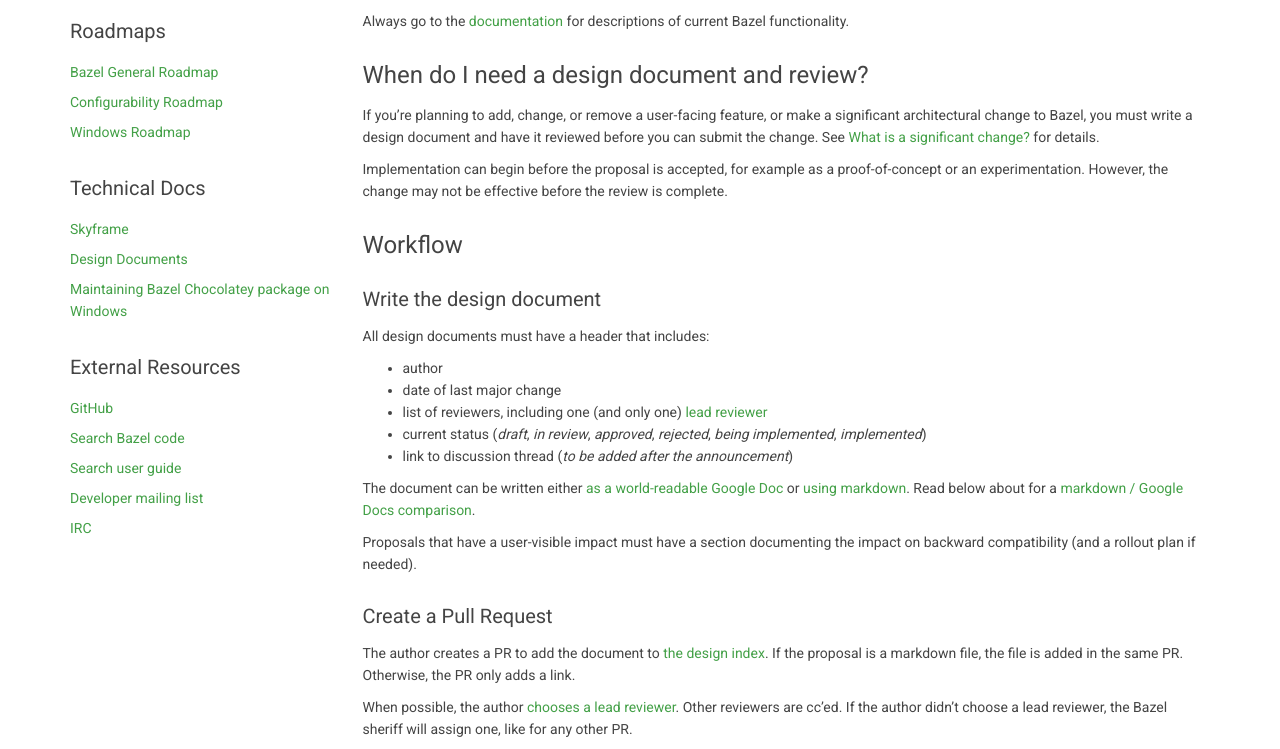
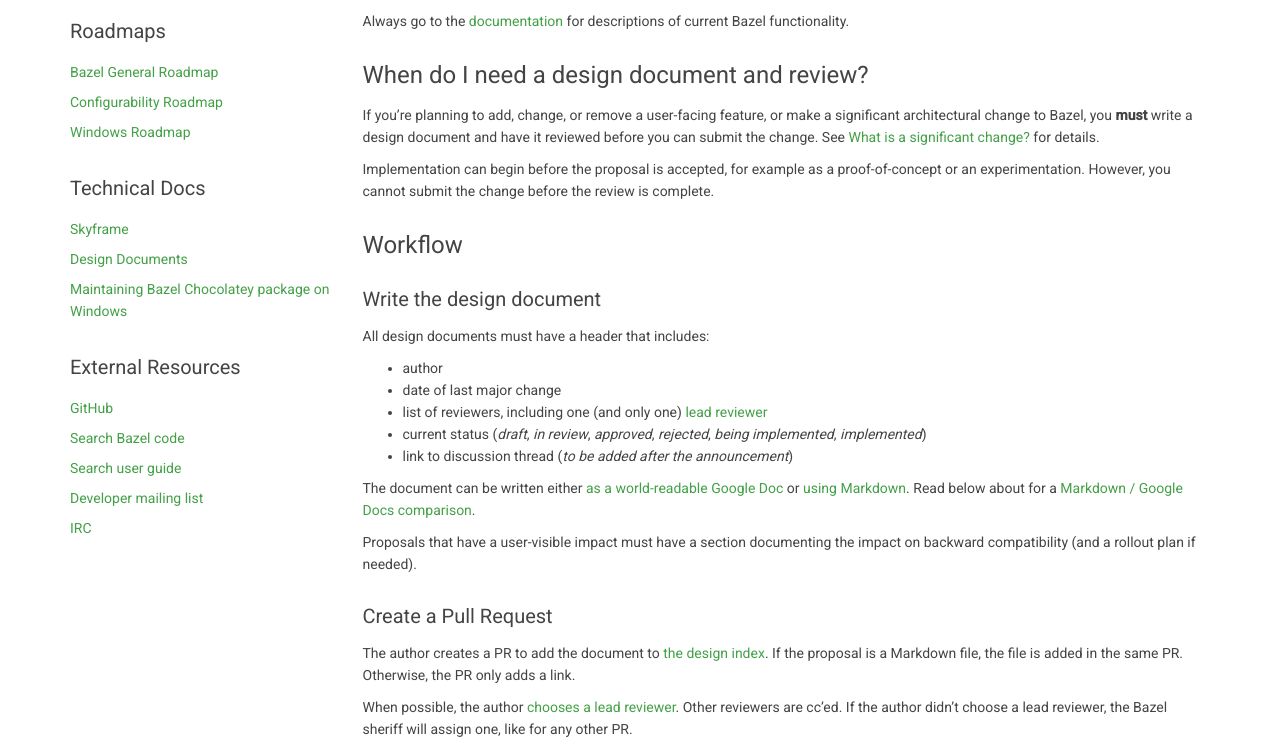
Before and after one commit to bazelbuild/bazel-website, a Jekyll site: the page built from designs/index.md, in a window 1280 px wide and 1400 px high. Shown: the part 332-1081 px from the top of the window. Built offline with Jekyll 4.4.1, drawn with Linux system fonts in a browser that asks for light colours; nearby versions of some CDN libraries; library files that are not in the unit come from our copies; Markdown is read by kramdown in place of the engine named in the settings; comment, search, counter and statistics services are not loaded; some of the changed text lies outside the part shown.

Commit message:
Update text after jin's code review

```diff
--- a/designs/index.md
+++ b/designs/index.md
@@ -18,12 +18,12 @@
 ## When do I need a design document and review?
 
 If you're planning to add, change, or remove a user-facing feature, or make a
-significant architectural change to Bazel, you must write a design document and
-have it reviewed before you can submit the change. See [What is a significant
-change?](#what-is-a-significant-change) for details.
+significant architectural change to Bazel, you **must** write a design document
+and have it reviewed before you can submit the change. See [What is a
+significant change?](#what-is-a-significant-change) for details.
 
 Implementation can begin before the proposal is accepted, for example as a
-proof-of-concept or an experimentation. However, the change may not be effective
+proof-of-concept or an experimentation. However, you cannot submit the change
 before the review is complete.
 
 
@@ -41,8 +41,8 @@
 *   link to discussion thread (_to be added after the announcement_)
 
 The document can be written either [as a world-readable Google Doc](#using-google-docs)
-or [using markdown](#using-markdown). Read below about for a
-[markdown / Google Docs comparison](#should-i-use-markdown-or-google-docs).
+or [using Markdown](#using-markdown). Read below about for a
+[Markdown / Google Docs comparison](#should-i-use-markdown-or-google-docs).
 
 Proposals that have a user-visible impact must have a section documenting the
 impact on backward compatibility (and a rollout plan if needed).
@@ -51,7 +51,7 @@
 ### Create a Pull Request
 
 The author creates a PR to add the document to [the design index](https://github.com/bazelbuild/proposals). If
-the proposal is a markdown file, the file is added in the same PR. Otherwise,
+the proposal is a Markdown file, the file is added in the same PR. Otherwise,
 the PR only adds a link.
 
 When possible, the author [chooses a lead reviewer](#how-to-choose-a-lead-reviewer).
@@ -99,7 +99,7 @@
 share their concerns.
 
 
-## Should I use markdown or Google Docs?
+## Should I use Markdown or Google Docs?
 
 Both are accepted. The author can decide what works best for them.
 
@@ -119,7 +119,7 @@
     list of authors, etc.).
 
 It is also possible to first iterate on a Google Doc, and then convert it to
-markdown for posterity.
+Markdown for posterity.
 
 
 ## Using Google Docs
```
Also changed, not shown: other parts of designs/index.md (+9 -8 lines).
